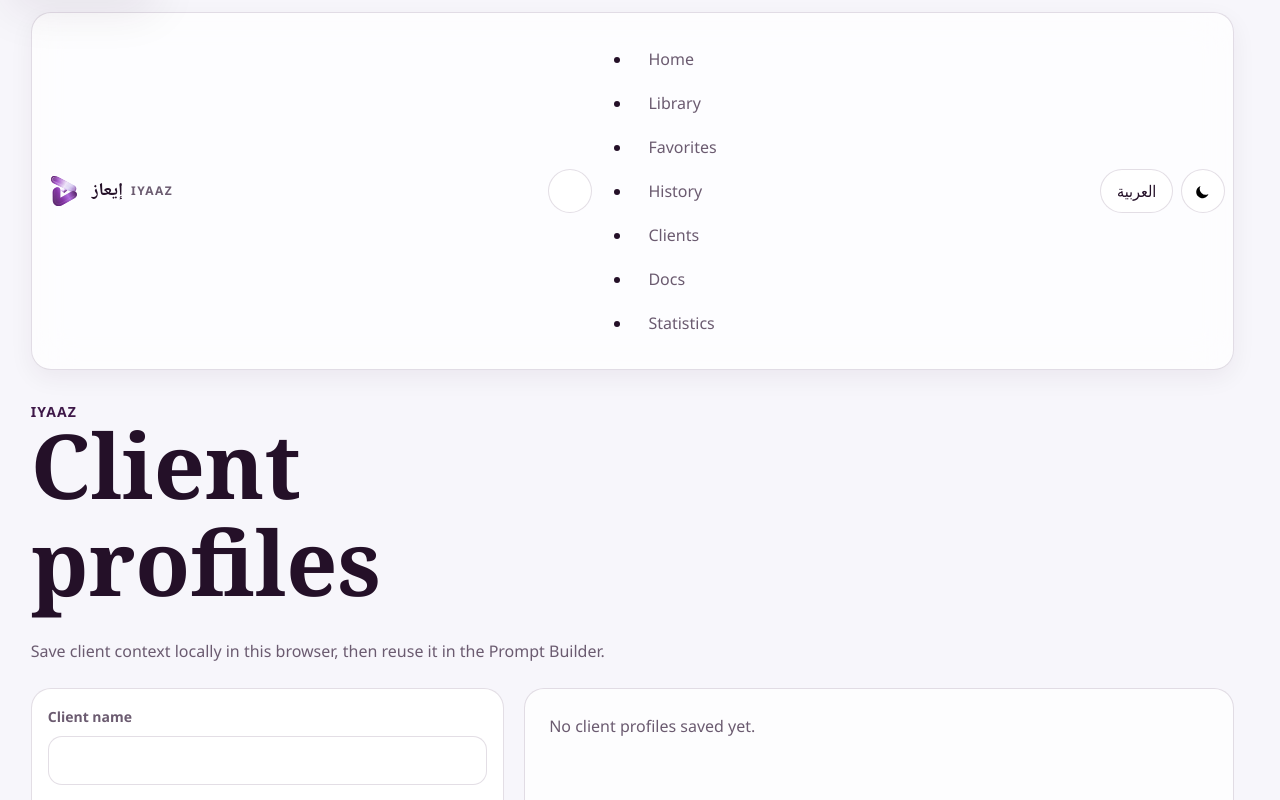
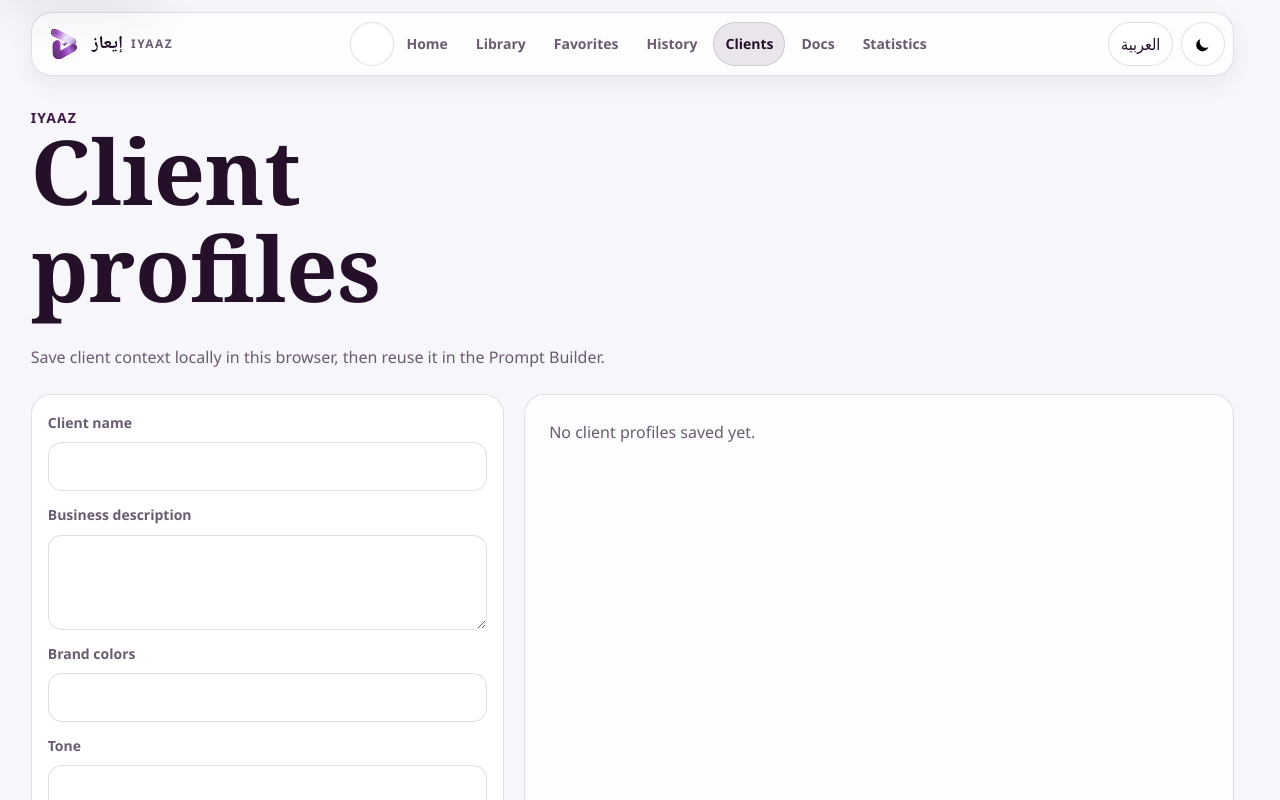
Before and after one commit to Mstrq4/iyaaz, a Next.js app: page /en/clients in a window 1280 px wide. Shown: the top 800 px of the page. Built offline with nearby package versions, Linux system fonts and the light colour scheme.

Commit message:
style: add responsive navigation states

```diff
--- a/src/app/globals.css
+++ b/src/app/globals.css
@@ -147,11 +147,31 @@ button,
 }
 
 .app-navigation {
+  position: relative;
   min-inline-size: 0;
   display: flex;
   align-items: center;
   justify-content: center;
   flex: 1 1 auto;
+}
+
+.app-navigation__list {
+  min-inline-size: 0;
+  display: flex;
+  align-items: center;
+  justify-content: center;
+  gap: var(--space-1);
+  margin: 0;
+  padding: 0;
+  list-style: none;
+}
+
+.app-navigation__list li {
+  min-inline-size: 0;
+}
+
+.app-navigation__menu-button {
+  display: none;
 }
 
 .app-navigation__link,
@@ -160,7 +180,7 @@ button,
   display: inline-flex;
   align-items: center;
   justify-content: center;
-  padding-inline: var(--space-4);
+  padding-inline: var(--space-3);
   border-radius: var(--radius-pill);
   color: var(--color-text-secondary);
   transition:
@@ -169,10 +189,22 @@ button,
     color var(--motion-fast) var(--ease-standard);
 }
 
+.app-navigation__link {
+  white-space: nowrap;
+  font-size: var(--font-size-sm);
+  font-weight: 700;
+}
+
 .app-navigation__link:hover,
 .language-switcher:hover {
   color: var(--color-text-primary);
   background: var(--color-accent-soft);
+}
+
+.app-navigation__link[aria-current="page"] {
+  color: var(--color-text-primary);
+  background: var(--color-accent-soft);
+  box-shadow: inset 0 0 0 1px var(--color-border-subtle);
 }
 
 .app-utilities {
@@ -319,28 +351,61 @@ button,
   white-space: nowrap;
 }
 
+@media (max-width: 72rem) {
+  .app-header__inner {
+    gap: var(--space-2);
+  }
+
+  .app-navigation {
+    flex: 0 0 auto;
+    margin-inline-start: auto;
+  }
+
+  .app-navigation__menu-button {
+    display: inline-grid;
+  }
+
+  .app-navigation__list {
+    position: absolute;
+    inset-block-start: calc(100% + var(--space-2));
+    inset-inline-end: 0;
+    z-index: var(--z-dropdown);
+    inline-size: min(18rem, calc(100vw - (2 * var(--gutter-inline))));
+    max-block-size: calc(100dvh - 7rem);
+    display: none;
+    align-items: stretch;
+    justify-content: flex-start;
+    gap: var(--space-1);
+    padding: var(--space-2);
+    overflow-y: auto;
+    border: 1px solid var(--color-border-strong);
+    border-radius: var(--radius-lg);
+    background: var(--color-surface-solid);
+    box-shadow: var(--shadow-2);
+  }
+
+  .app-navigation__list[data-open="true"] {
+    display: grid;
+  }
+
+  .app-navigation__link {
+    inline-size: 100%;
+    justify-content: flex-start;
+    padding-inline: var(--space-3);
+  }
+
+  .app-utilities {
+    margin-inline-start: 0;
+  }
+}
+
 @media (max-width: 48rem) {
   .app-header {
     padding-block: var(--space-2);
   }
 
-  .app-header__inner {
-    flex-wrap: wrap;
-    gap: var(--space-2);
-  }
-
   .app-brand {
     padding-inline: var(--space-1);
-  }
-
-  .app-navigation {
-    order: 3;
-    flex-basis: 100%;
-    justify-content: flex-start;
-  }
-
-  .app-navigation__link {
-    padding-inline: var(--space-3);
   }
 
   .app-main {
```
